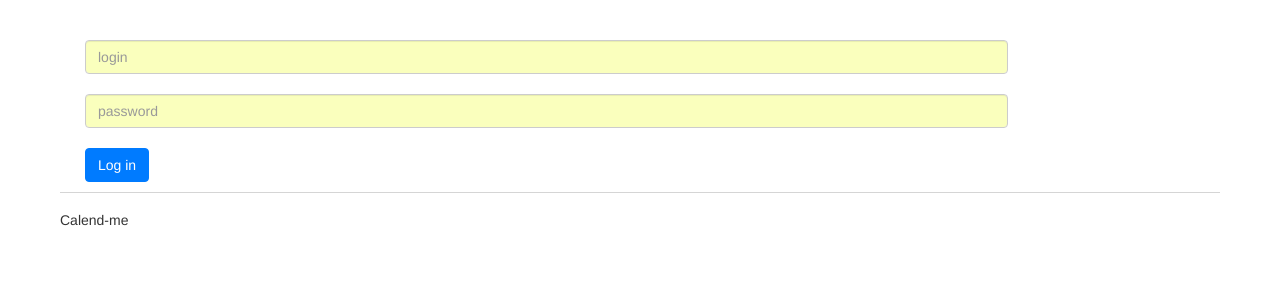
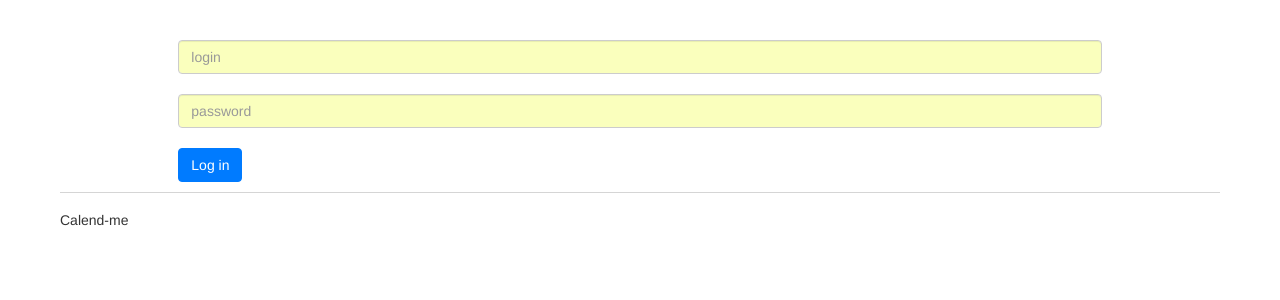
Before and after one commit to Emilie-Thome/Projet_Application_Web, a Django app: page /accounts/login/ in a window 1280 px wide. Shown: the part 226-526 px from the top of the page. Run offline with Django 3.2, Linux system fonts and the light colour scheme; some libraries are stand-ins or nearby versions.

Commit message:
styled a little the login page

```diff
--- a/projet_application_web/static/css/styles.css
+++ b/projet_application_web/static/css/styles.css
@@ -71,5 +71,4 @@ hr.my-footer {margin-top: 0;
     {list-style: none;
   padding: 1rem 1.5rem;
   margin-bottom: 0;
-  color: darkred;
-    }
+  color: darkred;}
--- a/projet_application_web/templates/registration/login.html
+++ b/projet_application_web/templates/registration/login.html
@@ -7,8 +7,8 @@
 
 {% if form.errors %}
 <div class="row">
-    <div class="col">
-        <h4 style="color: darkred">Your username and password didn't match. Please try again.</h4>
+    <div class="col col-lg-offset-1">
+        <h4 class="label label-danger">Your username and password didn't match. Please try again.</h4>
     </div>
 </div>
 {% endif %}
@@ -17,20 +17,20 @@
 <form action="{% url 'login' %}" method="post">
     {% csrf_token %}
     <div class="form-row">
-        <div class="col-lg-10">
+        <div class="col-lg-10 col-lg-offset-1">
             <label for="id_username"></label>
             <input name="username" type="text" class="form-control" id="id_username" placeholder="login" required="" style="background-color:#faffbd">
         </div>
     </div>
     <div class="form-row">
-        <div class="col-lg-10">
+        <div class="col-lg-10 col-lg-offset-1">
             <label for="id_password"></label>
             <input name="password" type="password" class="form-control" id="id_password" placeholder="password" required="" style="background-color:#faffbd">
         </div>
     </div>
 
     <div class="form-row">
-        <div class="col-lg-10">
+        <div class="col-lg-10 col-lg-offset-1">
             <input type="submit" class="btn btn-md btn-primary" value="Log in"></input>
             <input type="hidden" name="next" value="{{ next }}">
         </div>
```
